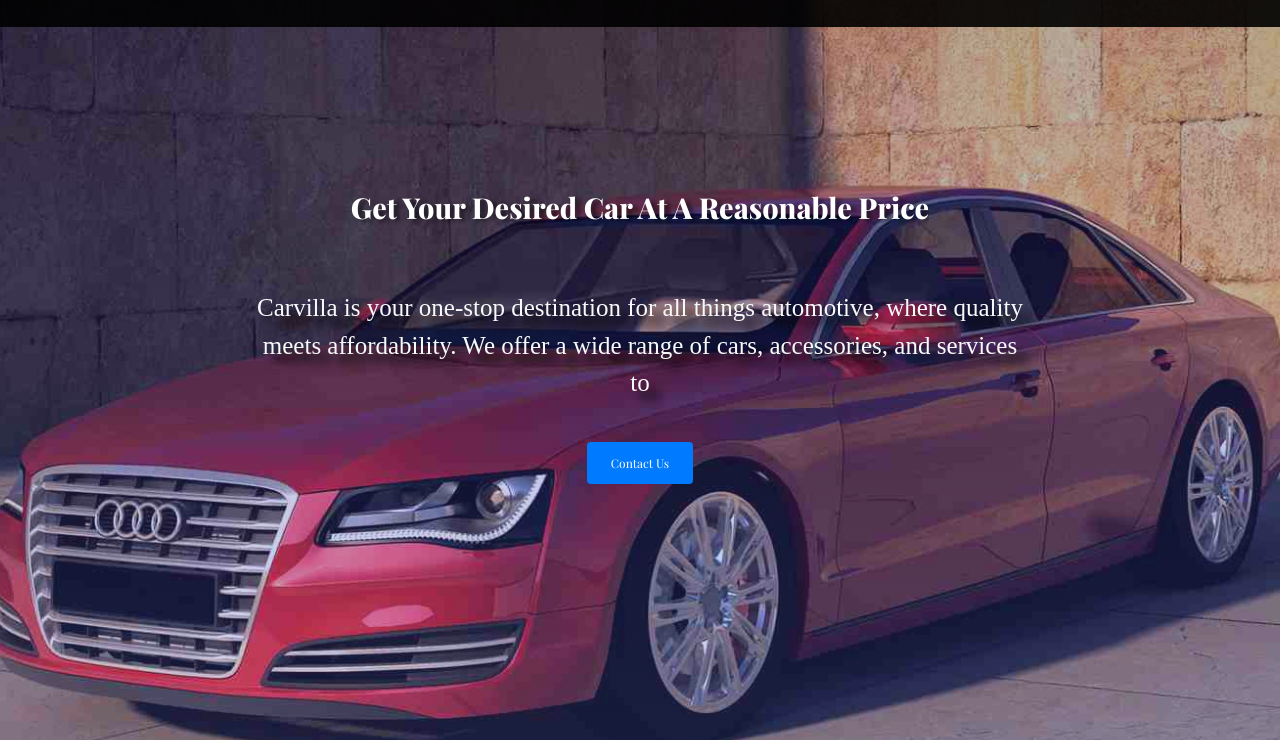
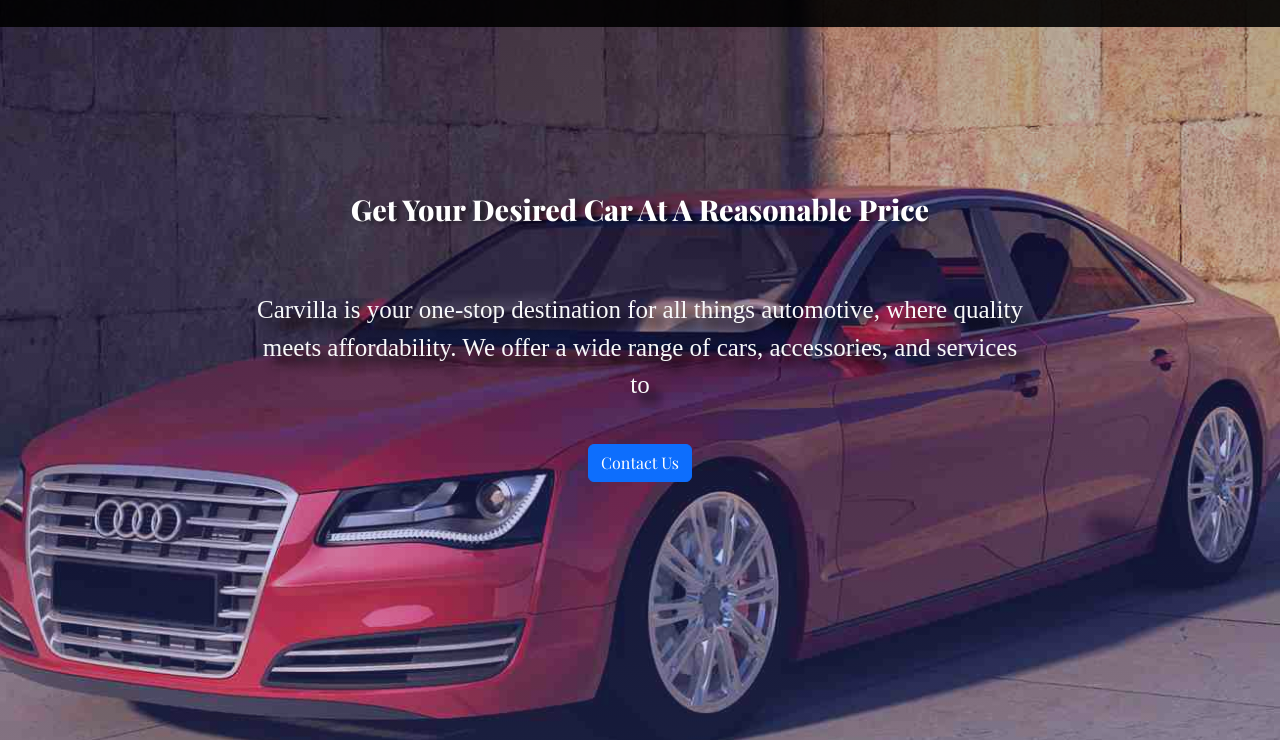
Before and after one commit to JthnVenugopal/Carvilla-responsive-week2, a plain HTML site: page index.html in a window 1280 px wide. Shown: the part 93-833 px from the top of the page. Drawn offline with nearby package versions, Linux system fonts and the light colour scheme; a web font is replaced by a local one.

Commit message:
Update index.html

```diff
--- a/index.html
+++ b/index.html
@@ -94,7 +94,7 @@
                     Carvilla is your one-stop destination for all things automotive, where quality meets affordability. We offer a wide range of cars, accessories, and services to
                 </p>
                 <!-- Contact Us Button -->
-                <button class="contact-btn mt-4">Contact Us</button>
+                <button type="button" class="btn btn-primary mt-4">Contact Us</button>
             </div>
         </div>
     </div>
```
